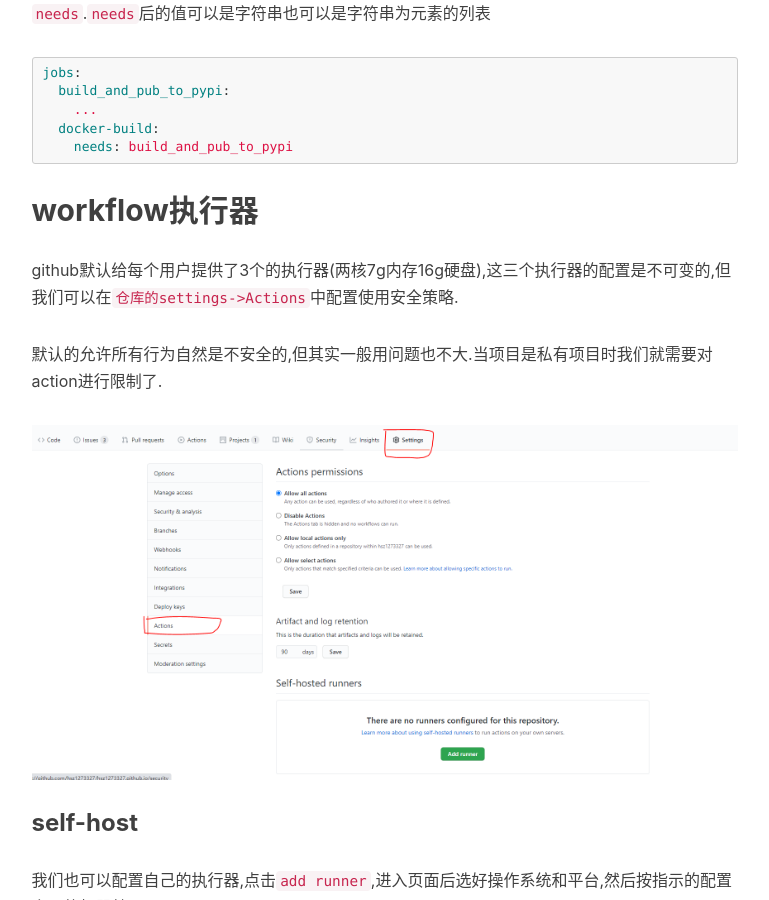
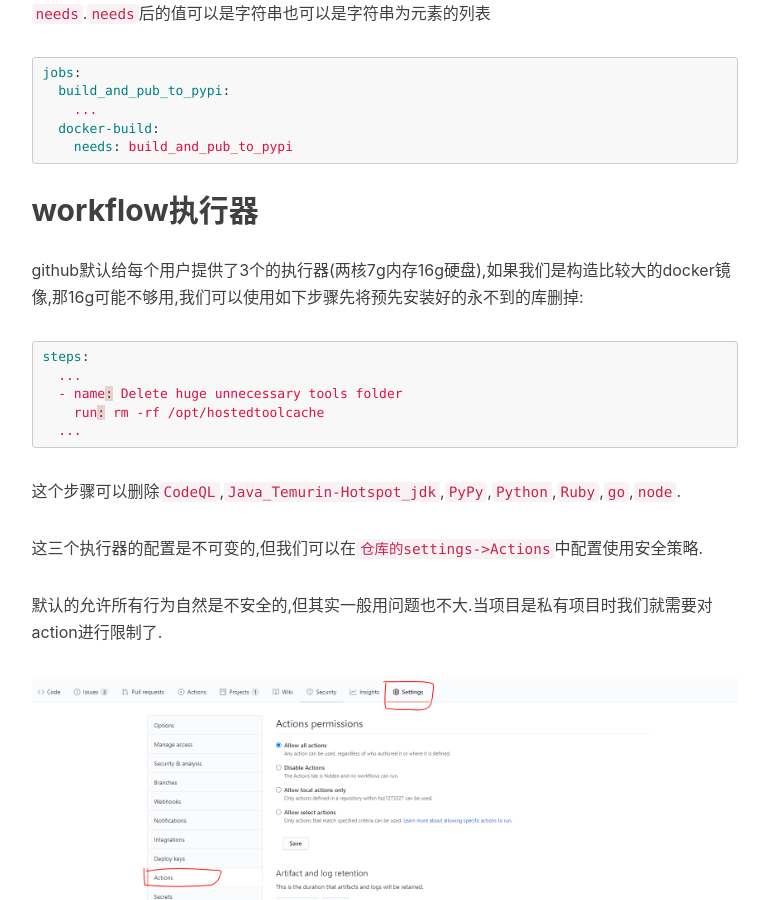
Before and after one commit to hsz1273327/hsz1273327.github.io, a Jekyll site: the page built from _posts/2020-11-30-使用GithubActions自动化工作流.md, in a window 1280 px wide and 900 px high, scrolled down 10135 px. Shown: the whole window, without its empty margins (136-905 px from the left). Built offline with Jekyll 4.4.1, drawn with Linux system fonts in a browser that asks for light colours; nearby versions of some CDN libraries; comment, search, counter and statistics services are not loaded.

Commit message:
Update 2020-11-30-使用GithubActions自动化工作流.md

````diff
--- a/_posts/2020-11-30-使用GithubActions自动化工作流.md
+++ b/_posts/2020-11-30-使用GithubActions自动化工作流.md
@@ -378,7 +378,19 @@
 
 ## workflow执行器
 
-github默认给每个用户提供了3个的执行器(两核7g内存16g硬盘),这三个执行器的配置是不可变的,但我们可以在`仓库的settings->Actions`中配置使用安全策略.
+github默认给每个用户提供了3个的执行器(两核7g内存16g硬盘),如果我们是构造比较大的docker镜像,那16g可能不够用,我们可以使用如下步骤先将预先安装好的永不到的库删掉:
+
+```yml
+steps:
+  ...
+  - name: Delete huge unnecessary tools folder
+    run: rm -rf /opt/hostedtoolcache
+  ...
+```
+
+这个步骤可以删除`CodeQL`,`Java_Temurin-Hotspot_jdk`,`PyPy`,`Python`,`Ruby`,`go`,`node`.
+
+这三个执行器的配置是不可变的,但我们可以在`仓库的settings->Actions`中配置使用安全策略.
 
 默认的允许所有行为自然是不安全的,但其实一般用问题也不大.当项目是私有项目时我们就需要对action进行限制了.
 
````
